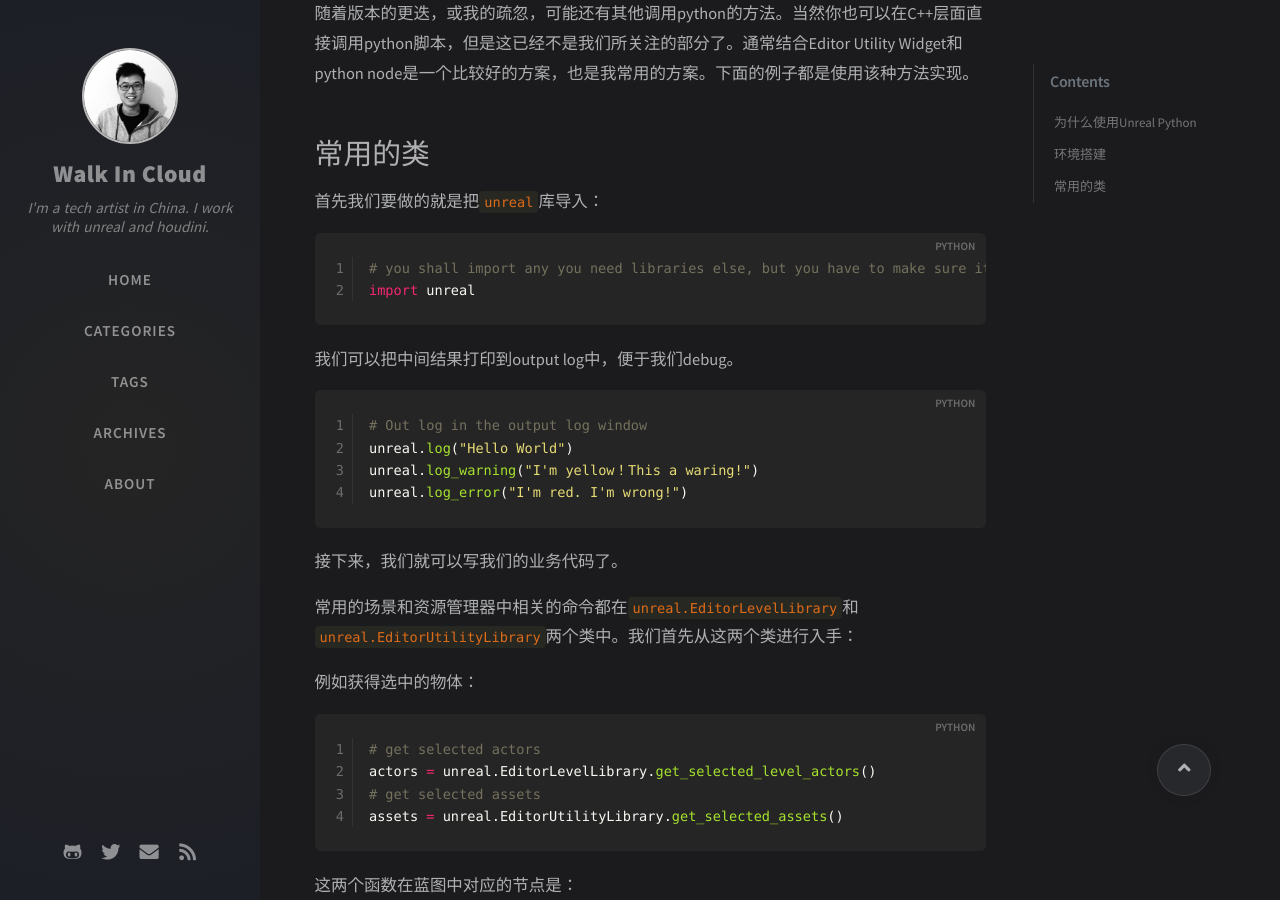
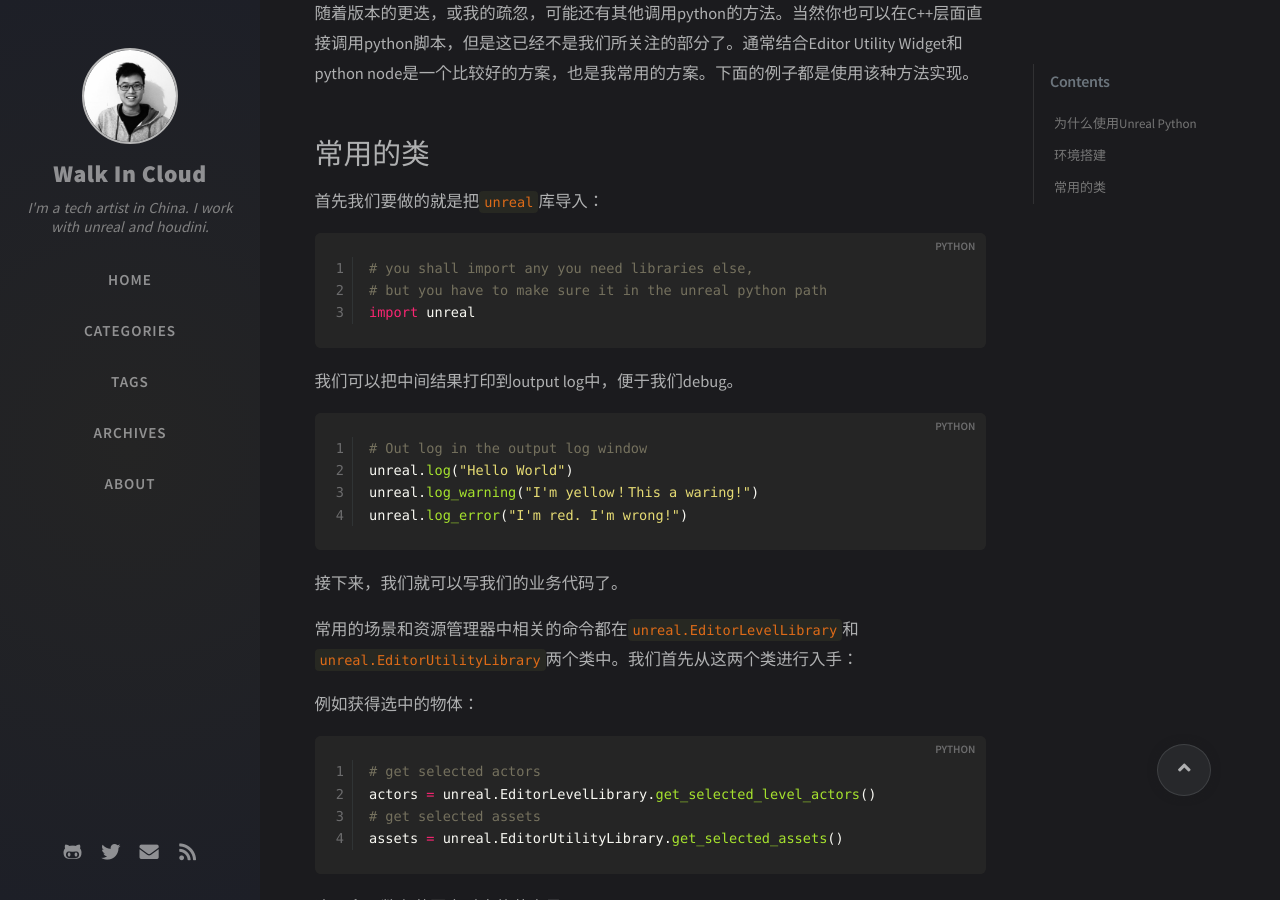
Before and after one commit to Liuzkai/Liuzkai.github.io, a Jekyll site: the page built from _posts/2021-01-21-how_to_use_unreal_python.md, in a window 1280 px wide and 900 px high, scrolled down 3174 px. Built offline with Jekyll 4.4.1, drawn with Linux system fonts in a browser that asks for light colours; nearby versions of some CDN libraries; comment, search, counter and statistics services are not loaded; some of the changed text lies outside the part shown.

Commit message:
修改一些错误

````diff
--- a/_posts/2021-01-21-how_to_use_unreal_python.md
+++ b/_posts/2021-01-21-how_to_use_unreal_python.md
@@ -112,7 +112,8 @@ idea.max.intellisense.filesize=500000
 首先我们要做的就是把`unreal`库导入：
 
 ```python
-# you shall import any you need libraries else, but you have to make sure it in the unreal python path
+# you shall import any you need libraries else,
+# but you have to make sure it in the unreal python path
 import unreal
 ```
 
@@ -155,7 +156,7 @@ assets = unreal.EditorUtilityLibrary.get_selected_assets()
 ```python
 actors = unreal.EditorLevelLibrary.get_all_level_actors()
 # Filter by class
-static_mesh_actors = unreal.EditorFilterLibrary.by_class(actors,unreal.StaticMeshActor,unreal.EditorScriptingFilterType.INCLUDE)
+static_mesh_actors = unreal.EditorFilterLibrary.by_class(actors,unreal.StaticMeshActor,                                                 unreal.EditorScriptingFilterType.INCLUDE)
 ```
 
 `unreal.EditorFilterLibrary`类是分类节点，可以将输入的序列根据条件进行分类。
@@ -163,7 +164,7 @@ static_mesh_actors = unreal.EditorFilterLibrary.by_class(actors,unreal.StaticMes
 或者：
 
 ```python
-static_mesh_actor = unreal.GameplayStatics.get_all_actors_of_class(unreal.EditorLevelLibrary.get_editor_world(),unreal.StaticMeshActor)
+static_mesh_actor = unreal.GameplayStatics.get_all_actors_of_class(unreal.EditorLevelLibrary.get_editor_world(),                                                                unreal.StaticMeshActor)
 ```
 
 
````
Also changed, not shown: other parts of _posts/2021-01-21-how_to_use_unreal_python.md (+1 -1 lines).
